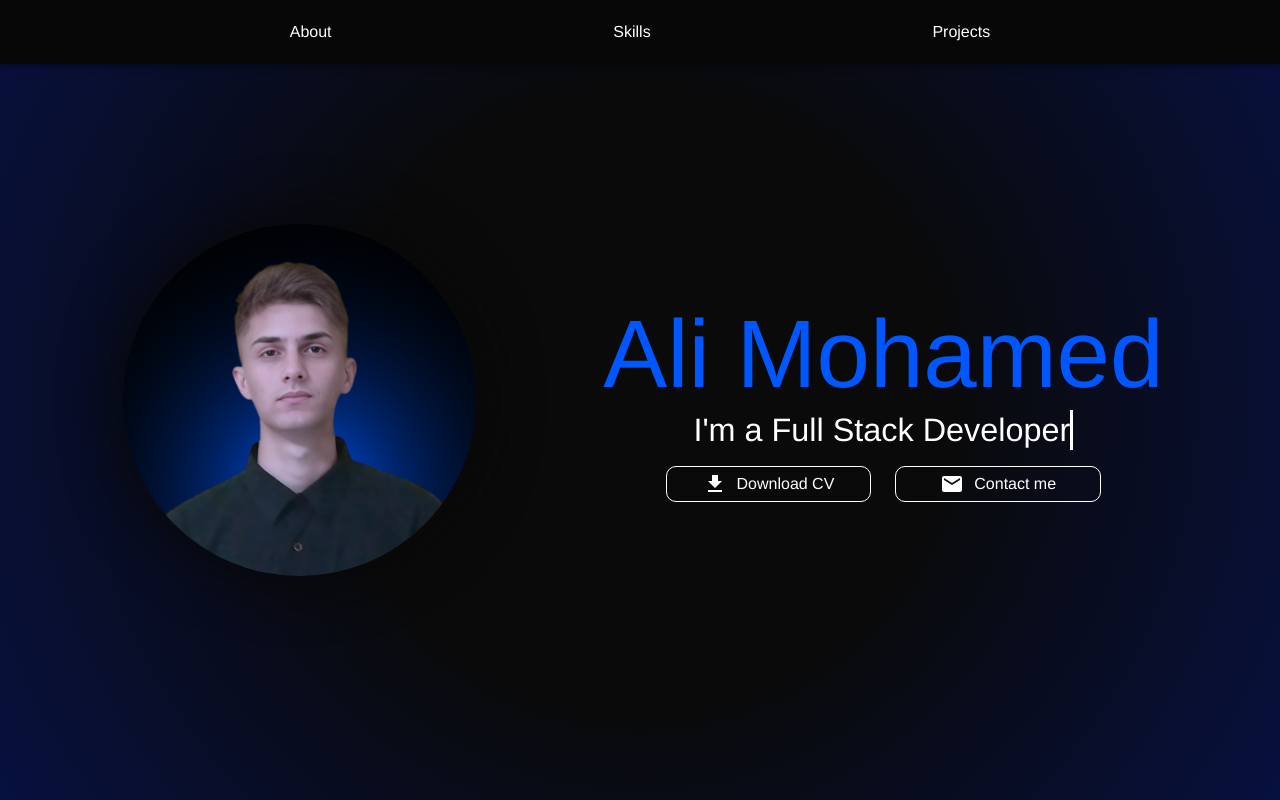
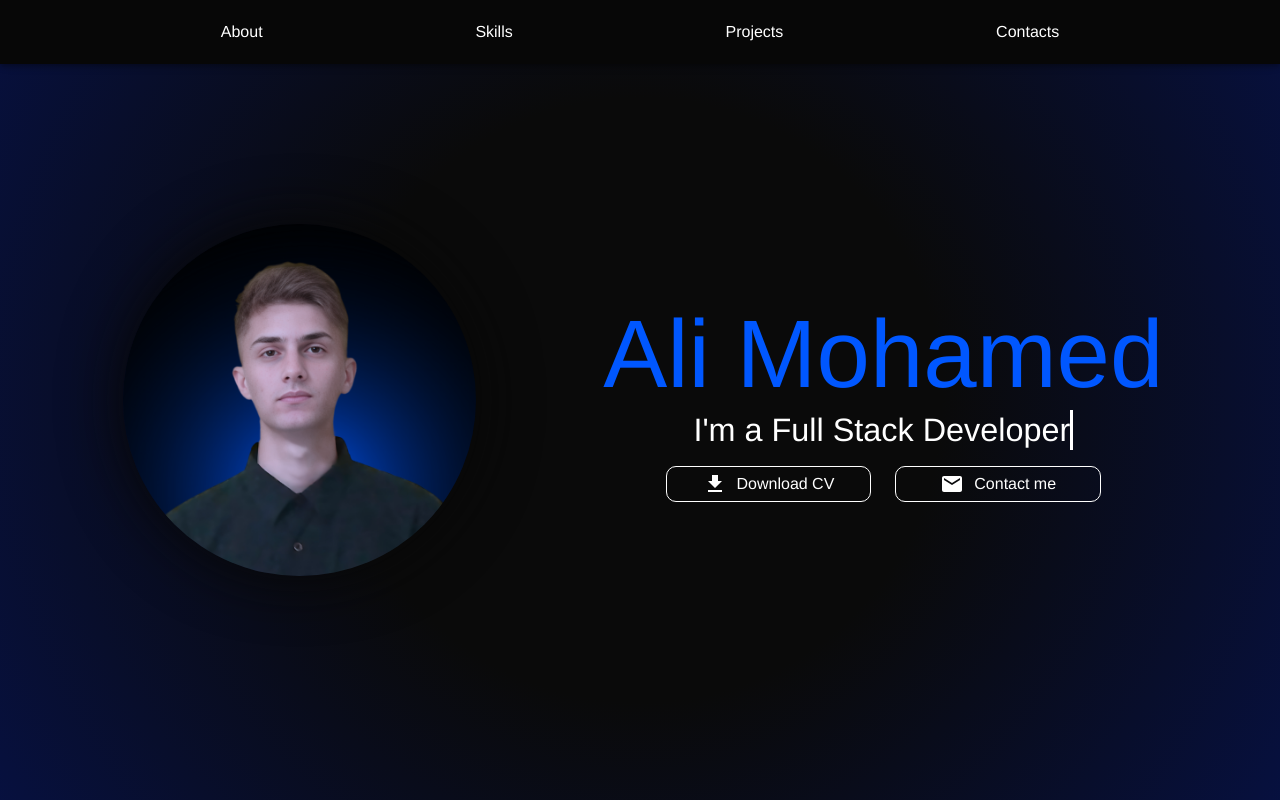
Before and after one commit to alimkhodr/my-portfolio, a React (Vite) app: page / in a window 1280 px wide. Shown: the top 800 px of the page. Built offline with nearby package versions, Linux system fonts and the light colour scheme; no server answers.

Commit message:
feat: add contacts at navbar

```diff
--- a/src/components/NavBar/NavBar.tsx
+++ b/src/components/NavBar/NavBar.tsx
@@ -24,6 +24,7 @@ const NavBar = () => {
                         <MenuItem sx={{ display: { xs: 'none', md: 'block' } }} component="a" href="#about">About</MenuItem>
                         <MenuItem sx={{ display: { xs: 'none', md: 'block' } }} component="a" href="#skills">Skills</MenuItem>
                         <MenuItem sx={{ display: { xs: 'none', md: 'block' } }} component="a" href="#projects">Projects</MenuItem>
+                        <MenuItem sx={{ display: { xs: 'none', md: 'block' } }} component="a" href="#footer">Contacts</MenuItem>
                     </div>
                     <IconButton
                         edge="end"
@@ -52,6 +53,9 @@ const NavBar = () => {
                     <ListItem button component="a" href="#projects" onClick={handleDrawerToggle}>
                         <ListItemText primary="Projects" />
                     </ListItem>
+                    <ListItem button component="a" href="#footer" onClick={handleDrawerToggle}>
+                        <ListItemText primary="Contacts" />
+                    </ListItem>
                 </List>
             </Drawer>
         </>
```
